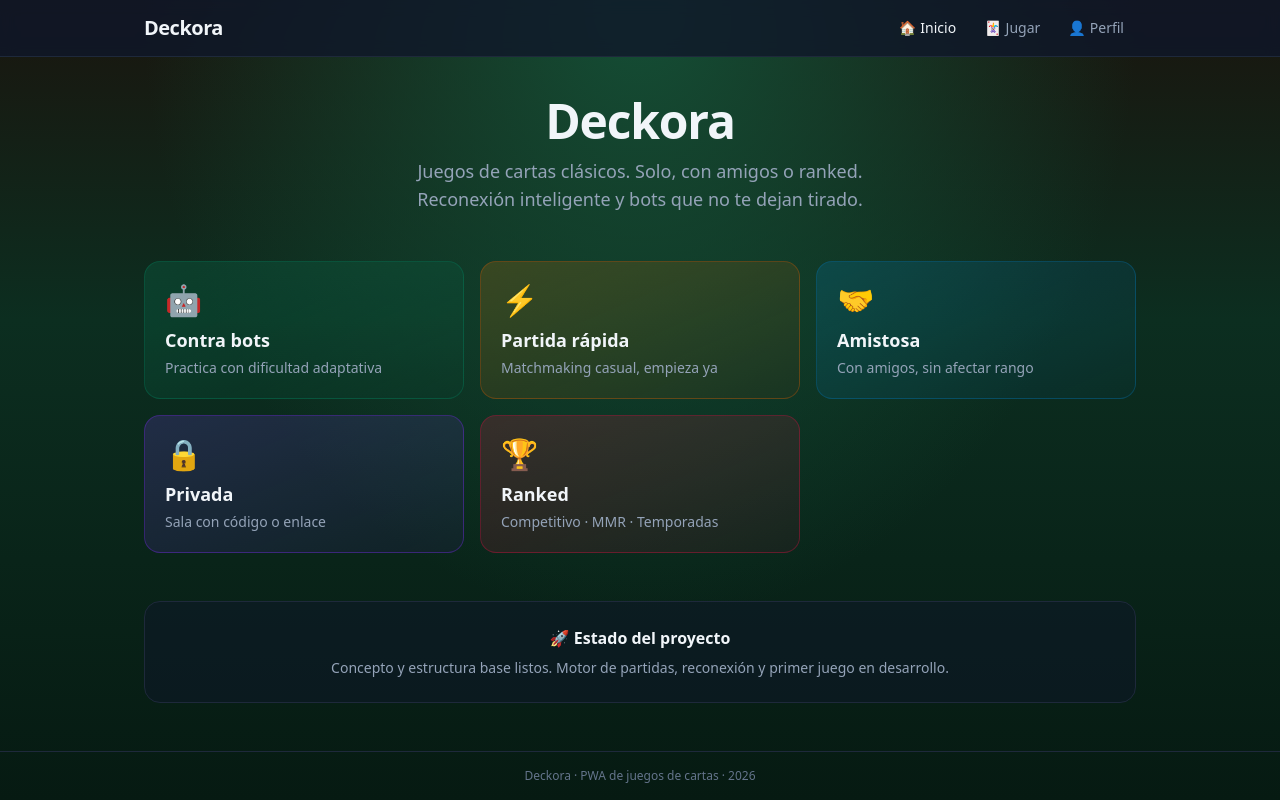
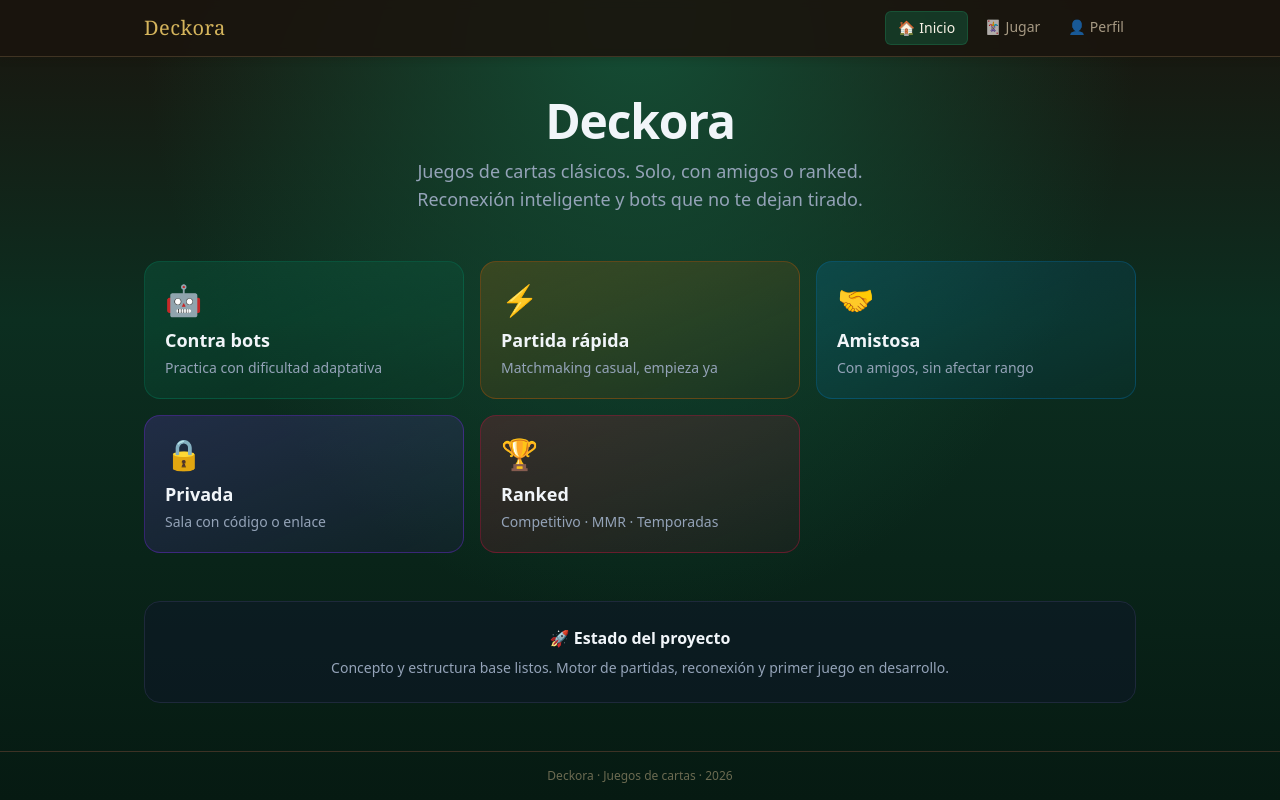
Before and after one commit to VIGARPAST-777-2/card-games-platform, a React (Vite) app in the folder apps/web/: page / in a window 1280 px wide. Built offline with nearby package versions, Linux system fonts and the light colour scheme.

Commit message:
Restyle Layout with felt/gold palette

```diff
--- a/apps/web/src/components/Layout.tsx
+++ b/apps/web/src/components/Layout.tsx
@@ -16,9 +16,12 @@ export function Layout({ children }: Props) {
 
   return (
     <div className="min-h-dvh flex flex-col">
-      <header className="border-b border-slate-800 bg-slate-900/80 backdrop-blur sticky top-0 z-50">
+      <header className="border-b border-wood-700/80 bg-wood-950/90 backdrop-blur-sm sticky top-0 z-50 shadow-soft">
         <div className="max-w-5xl mx-auto px-4 h-14 flex items-center justify-between">
-          <Link to="/" className="font-bold text-xl tracking-tight text-deckora-400">
+          <Link
+            to="/"
+            className="font-display text-xl tracking-wide text-gold-400 hover:text-gold-300 transition"
+          >
             Deckora
           </Link>
           <nav className="flex gap-1">
@@ -28,10 +31,10 @@ export function Layout({ children }: Props) {
                 <Link
                   key={item.to}
                   to={item.to}
-                  className={`px-3 py-1.5 rounded-lg text-sm font-medium transition ${
+                  className={`px-3 py-1.5 rounded-md text-sm font-medium transition ${
                     active
-                      ? 'bg-deckora-600/20 text-deckora-300'
-                      : 'text-slate-400 hover:text-slate-200 hover:bg-slate-800'
+                      ? 'bg-felt-700/60 text-cream-100 border border-felt-500/40'
+                      : 'text-cream-300/70 hover:text-cream-100 hover:bg-wood-800/60'
                   }`}
                 >
                   <span className="mr-1">{item.icon}</span>
@@ -45,8 +48,8 @@ export function Layout({ children }: Props) {
 
       <main className="flex-1">{children}</main>
 
-      <footer className="border-t border-slate-800 py-4 text-center text-xs text-slate-500">
-        Deckora · PWA de juegos de cartas · 2026
+      <footer className="border-t border-wood-800 py-4 text-center text-xs text-cream-400/50">
+        Deckora · Juegos de cartas · 2026
       </footer>
     </div>
   );
```
